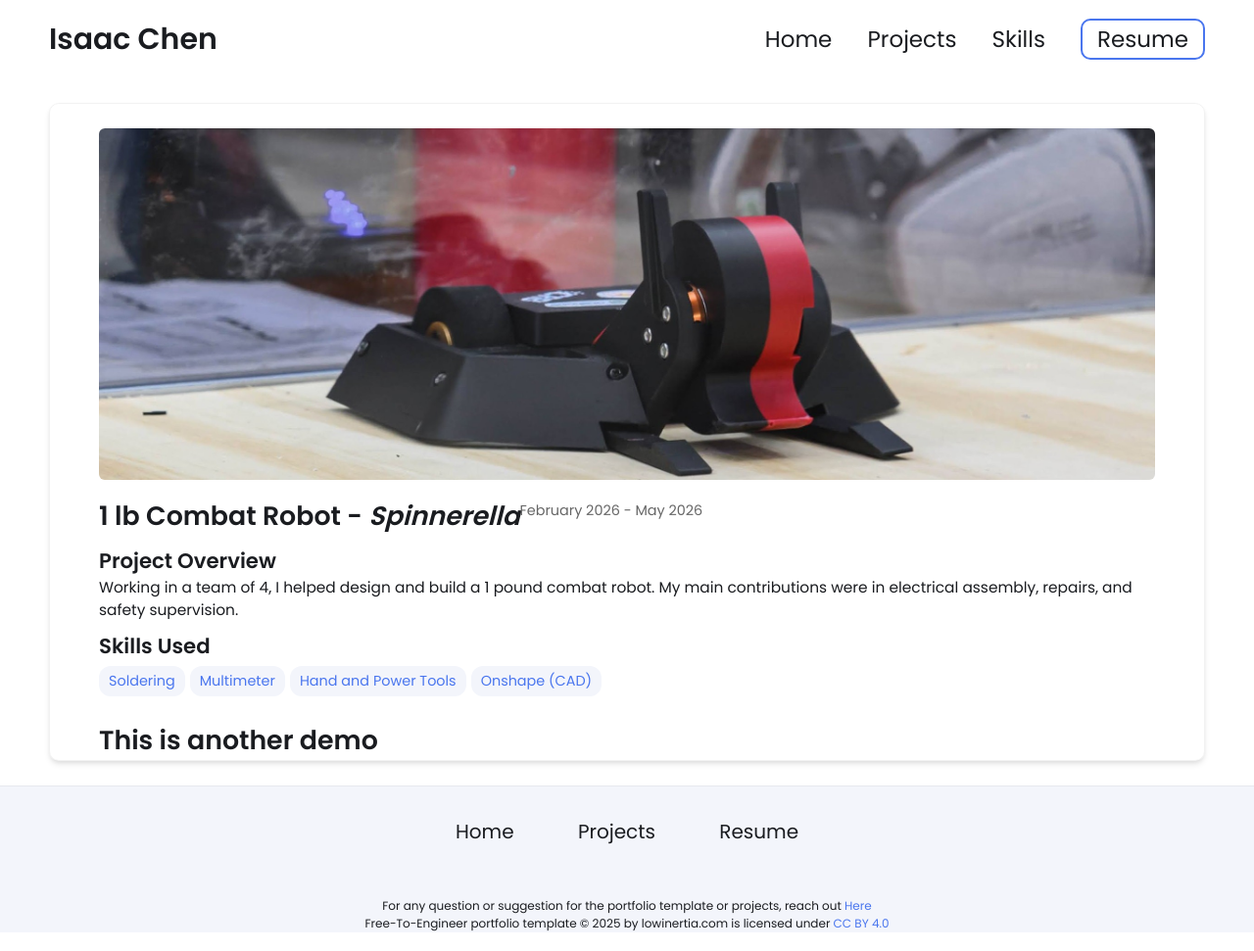
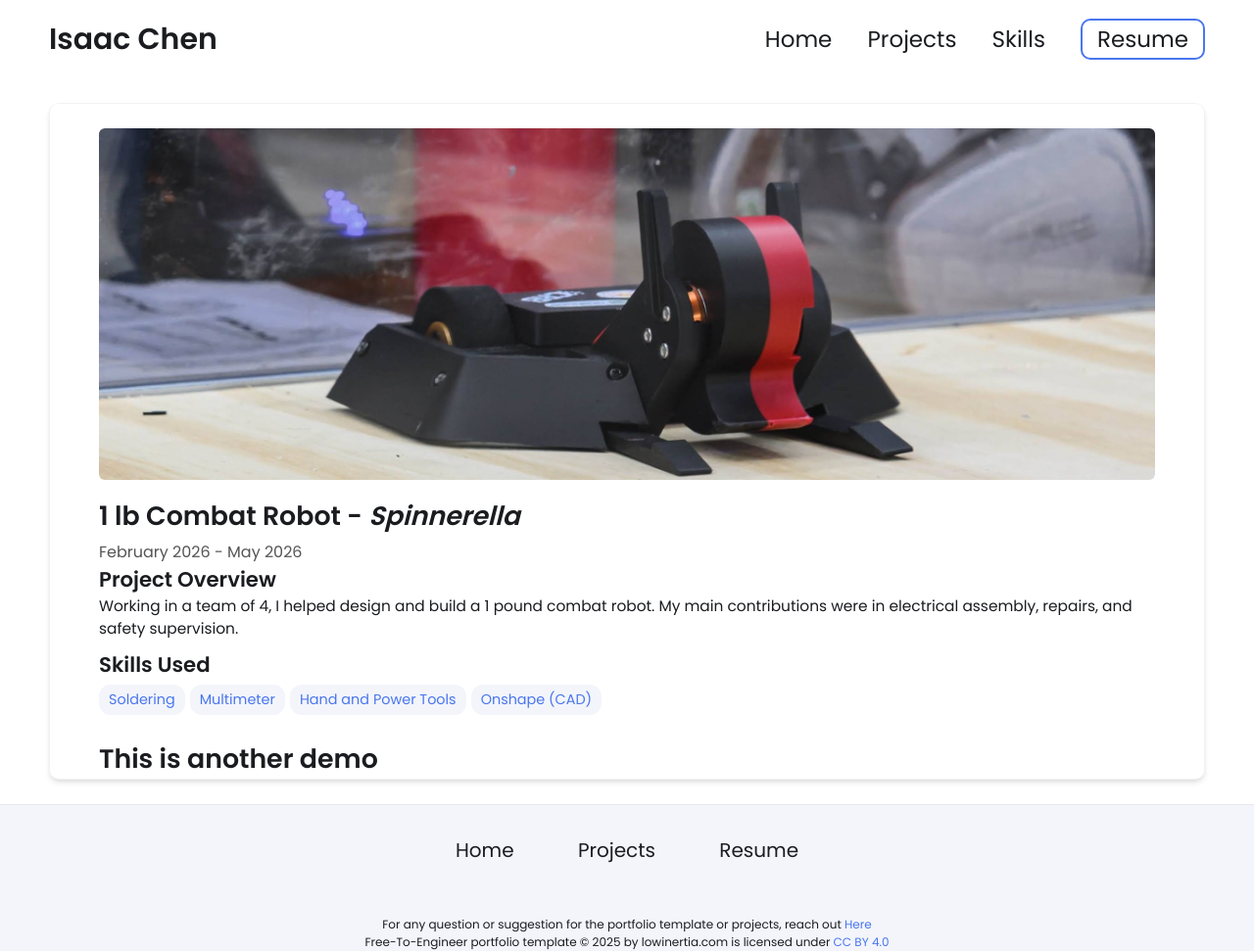
Before and after one commit to isaajnchen/isaajnchen.github.io, a Jekyll site: the page built from _projects/sonos-teardown/index.md, in a window 1280 px wide. Shown: the whole page at 98% size. Built offline with Jekyll 4.4.1, drawn with Linux system fonts in a browser that asks for light colours.

Commit message:
Update post.html

```diff
--- a/_layouts/post.html
+++ b/_layouts/post.html
@@ -10,14 +10,20 @@ layout: wrapper
         {% assign image_path = "/" | append: folder_path | append: page['main-image'] %}
         <img src="{{ image_path }}" alt="{{ page.title }} image">
 
-        <div class="title-header">
-          <h1>{{ page.title }}</h1>
-          {% if page.subtitle %}
-            <p class="project-subtitle" style="display: block; font-size: 0.9rem; color: #666; margin-top: 0.25rem;">
-              {{ page.subtitle }}
-            </p>
+    <div class="title-header" style="display: block; width: 100%; clear: both;">
+      <div style="display: block; width: 100%; clear: both;">
+            <h1 style="display: inline-block; margin-bottom: 0;">{{ page.title }}</h1>
+      </div>
+
+        {% if page.subtitle %}
+        <div style="display: block; width: 100%; clear: both; margin-top: 4px;">
+          <p class="project-subtitle" style="margin: 0; font-size: 1rem; color: #555;">
+            {{ page.subtitle }}
+          </p>
+        </div>
           {% endif %}
-        </div>
+    </div>
+
 
 
         <div class="project-description">
```
